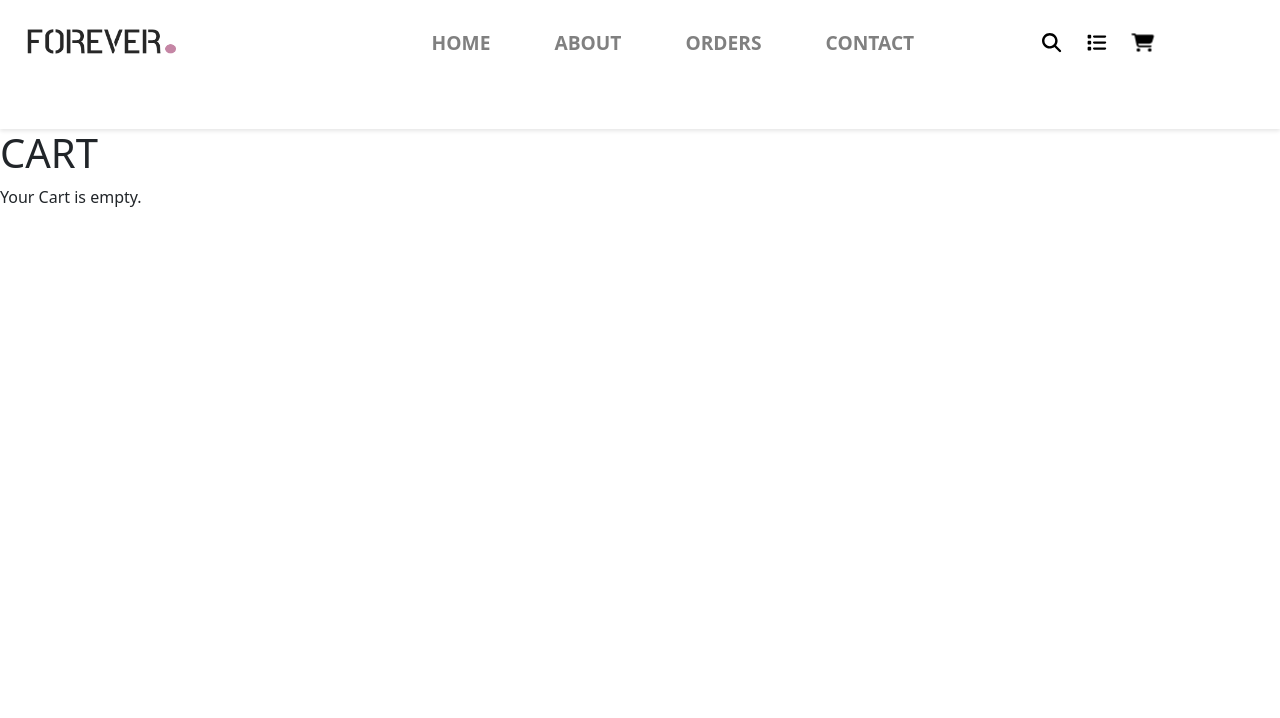
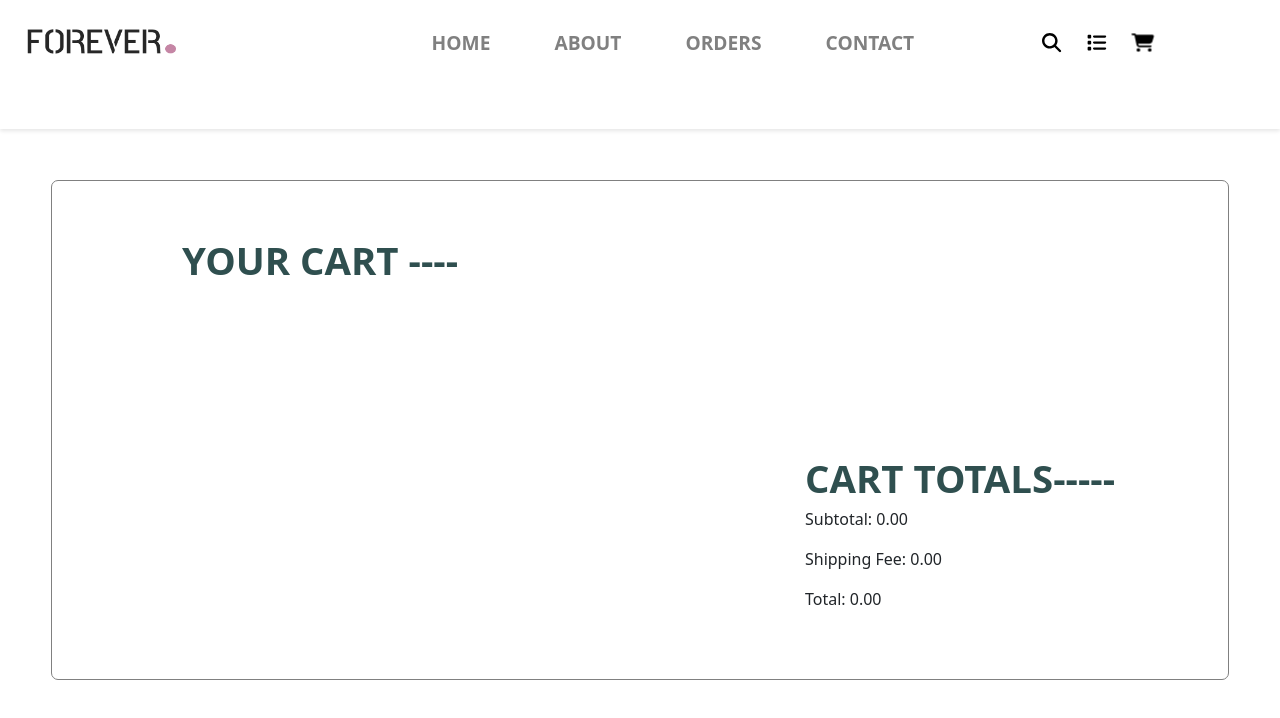
Before and after one commit to Uzrakhan/E-commerce-store-React, a React (Vite) app: page /cart in a window 1280 px wide. Shown: the top 718 px of the page. Built offline with nearby package versions, Linux system fonts and the light colour scheme.

Commit message:
Completed the cart item card

```diff
--- a/src/App.css
+++ b/src/App.css
@@ -321,3 +321,82 @@
   background-color: #ffe6f2;
   font-weight: bold;
 }
+
+.cart-container{
+  display: flex;
+  flex-direction: column;
+  align-items: center;
+  padding: 4vw;
+  border: 1px solid gray;
+  border-radius: 7px;
+  margin: 4vw;
+}
+
+.cart-part-left{
+  margin-right: 50vw;
+  display: flex;
+  flex-direction: row;
+}
+
+.cart-part-left span{
+  font-size: 3vw;
+  color: darkslategrey;
+  font-weight: 600;
+}
+.cart-part-right{
+  margin-top: 20vh;
+  margin-left: 50vw;
+}
+
+.cart-part-right span{
+  font-size: 3vw;
+  color: darkslategrey;
+  margin-bottom: 1vw;
+  font-weight: 600;
+}
+
+.cart-part-right button{
+  padding: 1vw 2vw;
+  background-color: black;
+  color: white;
+  text-transform: uppercase;
+  border-radius: 8px;
+}
+.cart-item-container{
+  display: flex;
+  justify-content: space-between;
+  align-items: center;
+  flex-direction: row;
+  border: 1px solid gray;
+  height: 29vh;
+  width: 70vw;
+  border-radius: 8px;
+  margin-top: 3vw;
+}
+
+.cart-item-left-img-div img{
+  width:33.33%;
+  height: 25%;
+  object-fit: contain;
+  padding: 4vw;
+}
+
+.cart-item-left-text{
+  margin-left: -25vw;
+  width: 33.33%;
+}
+
+.cart-item-right{
+  width: 33.33%;
+  padding: 2vw;
+  margin-left: 1vw;
+}
+
+.cart-item-right button{
+  padding: 0.5vw;
+  margin: 0.8vw;
+  background-color: white;
+  border: 1px solid palevioletred;
+  border-radius: 6px;
+  color: red;
+}
--- a/src/pages/Cart.jsx
+++ b/src/pages/Cart.jsx
@@ -10,30 +10,54 @@ const Cart = () => {
 
 
     return(
+        <div className='cart-container'>
             <div>
-            <h1>CART</h1>
+                <div className='cart-part-left'>
+                    <span>YOUR CART ----</span>
+                </div>
+            </div>
             {cartItems.length === 0 ? (
-                <p>Your Cart is empty.</p>
+                <div>
+                    <div className='cart-part-right'>
+                        <span>CART TOTALS-----</span>
+                        <p>Subtotal: 0.00</p>
+                        <p>Shipping Fee: 0.00</p>
+                        <p>Total: 0.00</p>
+                    </div>
+                </div>
             ) : (
                 <div>
-                    <h1>Cart Items</h1>
-                    <ul>
+                    <div>
                             {cartItems.map((item) => (
-                            <div key={item.id}>
-                                <li key={item.id}>
-                                    {item.name} - ₹{item.price} x {item.quantity}
-                                </li>
+                                <div
+                                key={item.id}
+                                className='cart-item-container'
+                                style={{display:'flex', flexDirection: 'row'}}
+                                >
+                                    <div className='cart-item-left-img-div'>
+                                        <img src={item.image} alt={item.name} width='150px' height='150px'/>
+                                    </div>
+                                    <div className='cart-item-left-text'>
+                                        <p>{item.name}</p>
+                                        <p>₹{item.price} x {item.quantity}</p>
+                                    </div>
+                                    <div className='cart-item-right'>
                                         <button onClick={() => increaseQuantity(item.id)}>➕</button>
                                         <button onClick={() => decreaseQuantity(item.id)}>➖</button>
                                         <button onClick={() => deleteFromCart(item.id)}>
                                             <FontAwesomeIcon icon={faTrash} />
                                         </button>
                                     </div>
+                                </div>
                             ))}
-                    </ul>
+                    </div>
+                    <div className='cart-part-right'>
+                        <span>CART TOTALS-----</span>
                         <p>Subtotal: ₹{calculateSubtotal()}</p>
                         <p>Shipping Fee: ₹{shippingFeePerItem}</p>
-                    <h3>Total: ₹{calculateTotal()}</h3>
+                        <p><strong>Total: ₹{calculateTotal()}</strong></p>
+                        <button>Proceed To Checkout</button>
+                    </div>
                 </div>
             )
         }
```
Lines whose indentation alone changed are shown as unchanged.
